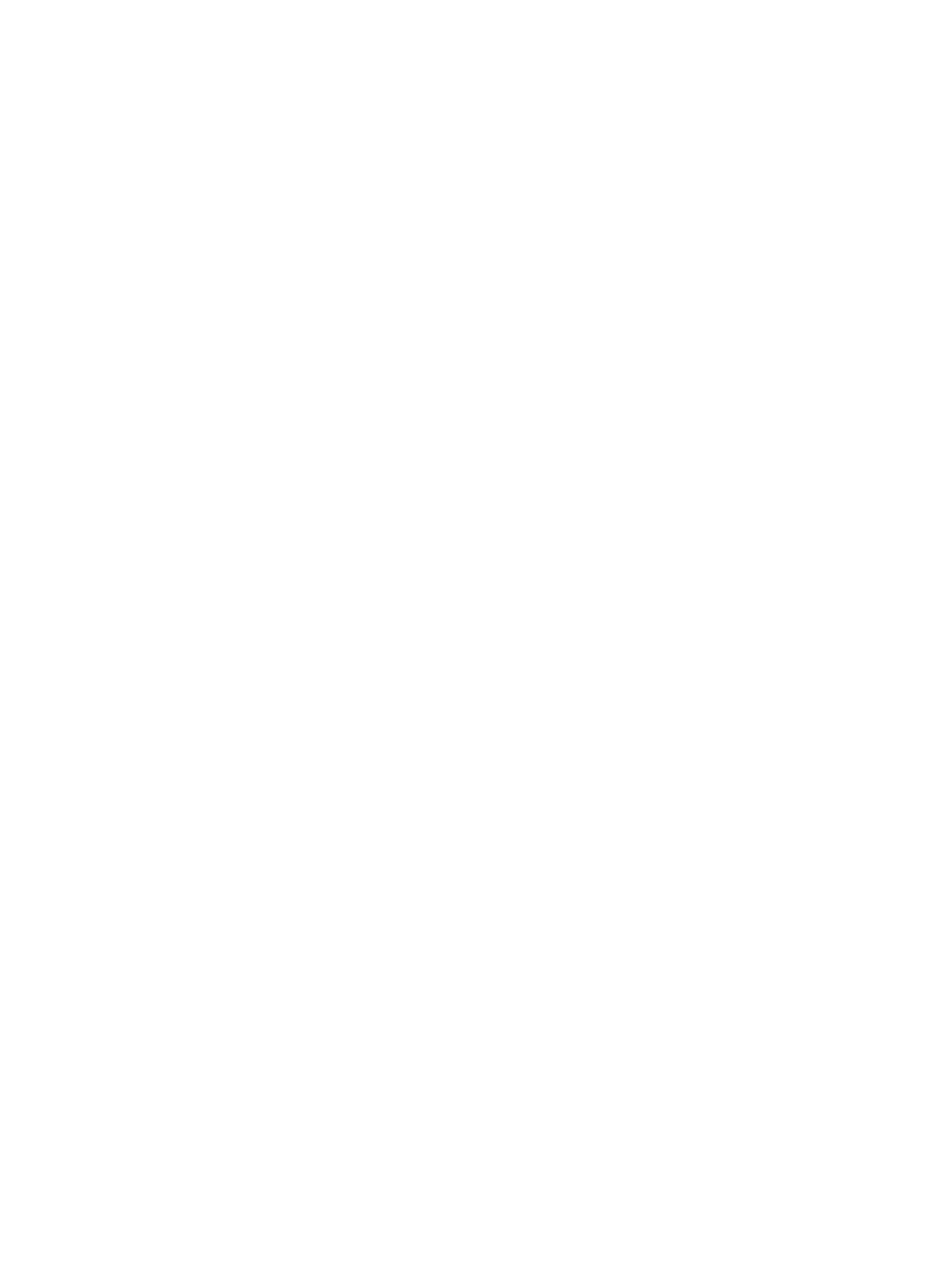
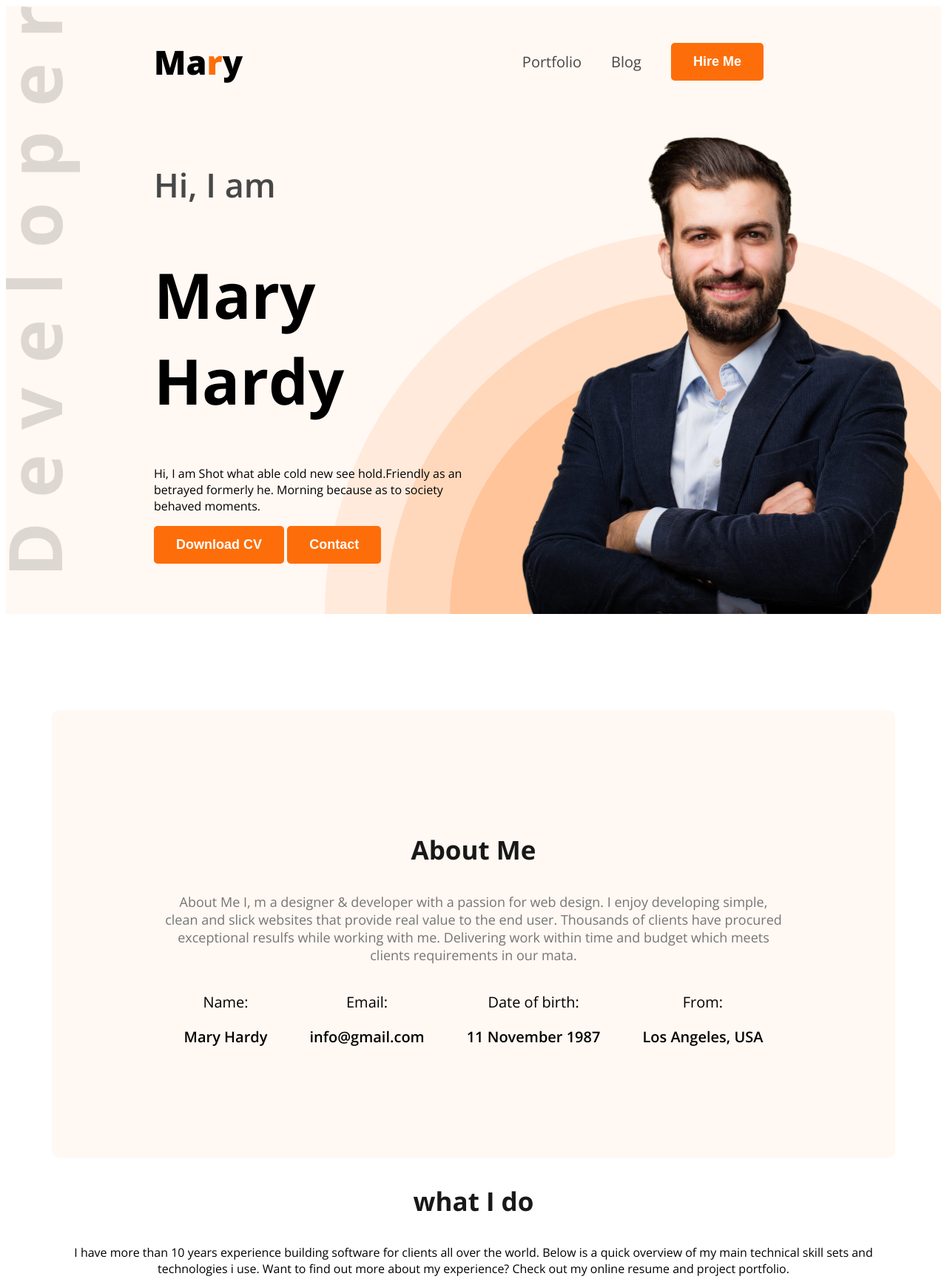
Before and after one commit to Pranto4213/portfolio-bd, a plain HTML site: page index.html in a window 1280 px wide. Shown: the top 1729 px of the page at 74% size. Before the commit the page ends 800 px from the top, so only its background shows below. Drawn offline with nearby package versions, Linux system fonts and the light colour scheme.

Commit message:
added the portfolio

```diff
--- a/index.html
+++ b/index.html
@@ -4,14 +4,96 @@
     <meta charset="UTF-8">
     <meta name="viewport" content="width=device-width, initial-scale=1.0">
     <title>portfolio-bd</title>
+    <link rel="preconnect" href="https://fonts.googleapis.com">
+<link rel="preconnect" href="https://fonts.gstatic.com" crossorigin>
+<link href="https://fonts.googleapis.com/css2?family=Open+Sans:ital,wght@0,300..800;1,300..800&family=Work+Sans:ital,wght@0,100..900;1,100..900&display=swap" rel="stylesheet">
+    <link rel="stylesheet" href="style.css">
 
 </head>
-<body>
-    <header>
+<body class="open-sans-normal">
+    <header class="header secondary-bg">
+        <nav>
+            <h3 class="nav-titel">Ma<span class="text-primary">r</span>y</h3>
+            <ul>
+                <li><a class="dark-2" href="">Portfolio</a></li>
+                <li><a class="dark-2" href="">Blog</a></li>
+                <li><a href=""><button class="btn-primary">Hire Me</button></a></li>
+            </ul>
+        </nav>
+        <div class="banner">
+            <div class="banner-content">
+                <h4 class="banner-greetings dark-2">Hi, I am</h4>
+                <h1 class="banner-titel">Mary Hardy</h1>
+                <p class="banner-description">Hi, I  am
+
+Shot what able cold new see hold.Friendly as an betrayed formerly he. Morning because as to society behaved moments.
+
+</p>
+<button class="btn-primary">Download CV</button>
+<button class="btn-primary">  Contact</button>
+
+            </div>
+            <img class="banner-profile-pic" src="images/hardy.png" alt="">
+        </div>
 
     </header>
     <main>
+        <section class="about secondary-bg">
+            <h3 class="section-titel">About Me</h3>
+            <p class="section-description">About Me
+I, m a designer & developer with a passion for web design. I enjoy developing simple, clean and slick websites that provide real value to the end user. Thousands of clients have procured exceptional resulfs while working with me. Delivering work within time and budget which meets clients requirements in our mata.
+ </p>
+<div class="about-items">
+    <div class="about-item">
+        <p class="item-titel"> Name:</p>
+        <p class="item-discreptin">Mary Hardy </p>
+    </div>
+    <div class="about-item">
+        <p class="item-titel">Email:</p>
+        <p class="item-discreptin">info@gmail.com</p>
+    </div>
+    <div class="about-item">
+        <p class="item-titel">Date of birth:</p>
+        <p class="item-discreptin">11 November 1987</p>
+    </div>
+    <div class="about-item">
+        <p class="item-titel">From:</p>
+        <p class="item-discreptin">Los Angeles, USA    </p>
+    </div>
 
+</div>
+        </section>
+<!-- what is do section start -->
+ <section class="skills">
+    <h3 class="section-titel text-center">what I do</h3>
+    <p class="section-discreption text-center">I have more than 10 years experience building software for clients all over the world. Below is a quick overview of my main technical skill sets and technologies i use. Want to find out more about my experience?
+         Check out my online resume and project portfolio. </p>
+         <div class="skills-container">
+            <div class="skill">
+                <img src="images/icons/js.png" alt="">
+                <h4 class="skile-titel">Vanilla JavaScript</h4>
+                <p class="skill-descreption">List skill/technologies here. You can change the icon above to any of the 1500+ FontAwesome 5 free icons available. Aenean commodo ligula eget dolor.</p>
+            </div>
+            <div class="skill">
+                <img src="images/icons/react.png" alt="">
+                <h4 class="skile-titel">React </h4>
+                <p class="skill-descreption">
+List skill/technologies here. You can change the icon above to any of the 1500+ FontAwesome 5 free icons available. Aenean commodo ligula eget dolor.</p>
+            </div>
+            <div class="skill">
+                <img src="images/icons/nodejs.png" alt="">
+                <h4 class="skile-titel">Node.js </h4>
+                <p class="skill-descreption">
+List skill/technologies here. You can change the icon above to any of the 1500+ FontAwesome 5 free icons available. Aenean commodo ligula eget dolor.</p>
+            </div>
+            <div class="skill">
+                <img src="images/icons/mongo.png" alt="">
+                <h4 class="skile-titel">MongoDB</h4>
+                <p class="skill-descreption">
+List skill/technologies here. You can change the icon above to any of the 1500+ FontAwesome 5 free icons available. Aenean commodo ligula eget dolor.</p>
+            </div>
+         </div>
+ </section>
     </main>
     <footer>
 
--- /dev/null
+++ b/style.css
@@ -0,0 +1,125 @@
+
+.open-sans-normal {
+  font-family: "Open Sans", sans-serif;
+  font-optical-sizing: auto;
+
+  font-style: normal;
+  font-variation-settings:
+    "wdth" 100;
+}
+/* shared style */
+
+.secondary-bg{
+    background-color: #fff8f3;
+}
+
+.text-primary{color: #FD6E0A;}
+
+.dark-2{color: #474747;}
+
+.btn-primary{
+    background-color: #FD6E0A;
+    font-weight: bold;
+    color: white;
+    border: none;
+    font-size: 18px;
+    padding: 15px 30px;
+    border-radius: 5px;
+
+}
+
+.section-titel{
+    font-size: 35px;
+    font-weight: bold;
+color:#181818 ;
+}
+
+.section-description{
+    font-size: 18px;
+    color:#757575 ;
+}
+
+.text-center{text-align: center;}
+
+/* header */
+
+.header{background-image: url(images/developer.png),url(images/header_bg.png);
+background-repeat: no-repeat;
+background-position: top left,bottom right;
+}
+
+/* nev styles */
+nav{display: flex;
+    align-items: center;
+    justify-content: space-between;
+    margin: 0px 200px;
+}
+
+.nav-titel{font-weight:800;
+font-size:45px ;}
+
+nav ul {display: flex;
+    align-items: center;
+}
+
+nav ul li {list-style: none;
+margin-right:40px;}
+
+nav li a {text-decoration: none;
+font-size:20px;}
+
+
+/* banner style */
+
+.banner{display: flex;
+    justify-content: space-between;
+    margin: 0px 35px 0 200px;
+
+}
+
+.banner-content{max-width: 580px;}
+.banner-greetings{
+    font-size: 45px;
+    font-weight: 600;
+}
+
+.banner-titel{
+    font-weight: bold;
+    font-size: 85px;
+}
+
+.banner-profile-pic{width: 580px;}
+
+/* main style */
+main{max-width: 1140px;
+margin: 0 auto;}
+/* about style */
+.about{border-radius: 10px;
+padding: 130px 150px;
+text-align: center;
+margin-top: 130px;
+}
+
+.item-discreptin{font-weight: 600;}
+
+.about-items{
+    display: flex;
+    justify-content: space-around;
+    font-size: 20px;
+
+}
+
+
+
+/* skills style */
+
+.skills-container{
+    display: flex;
+    gap: 25px;
+    background-color: #fff8f3;
+}
+
+.skill{padding: 30px;
+box-shadow: 0px 6px 50px 0px rgba(0, 0, 0, 0.06);
+border-radius: 5px;
+margin-top: 40px;}
```
